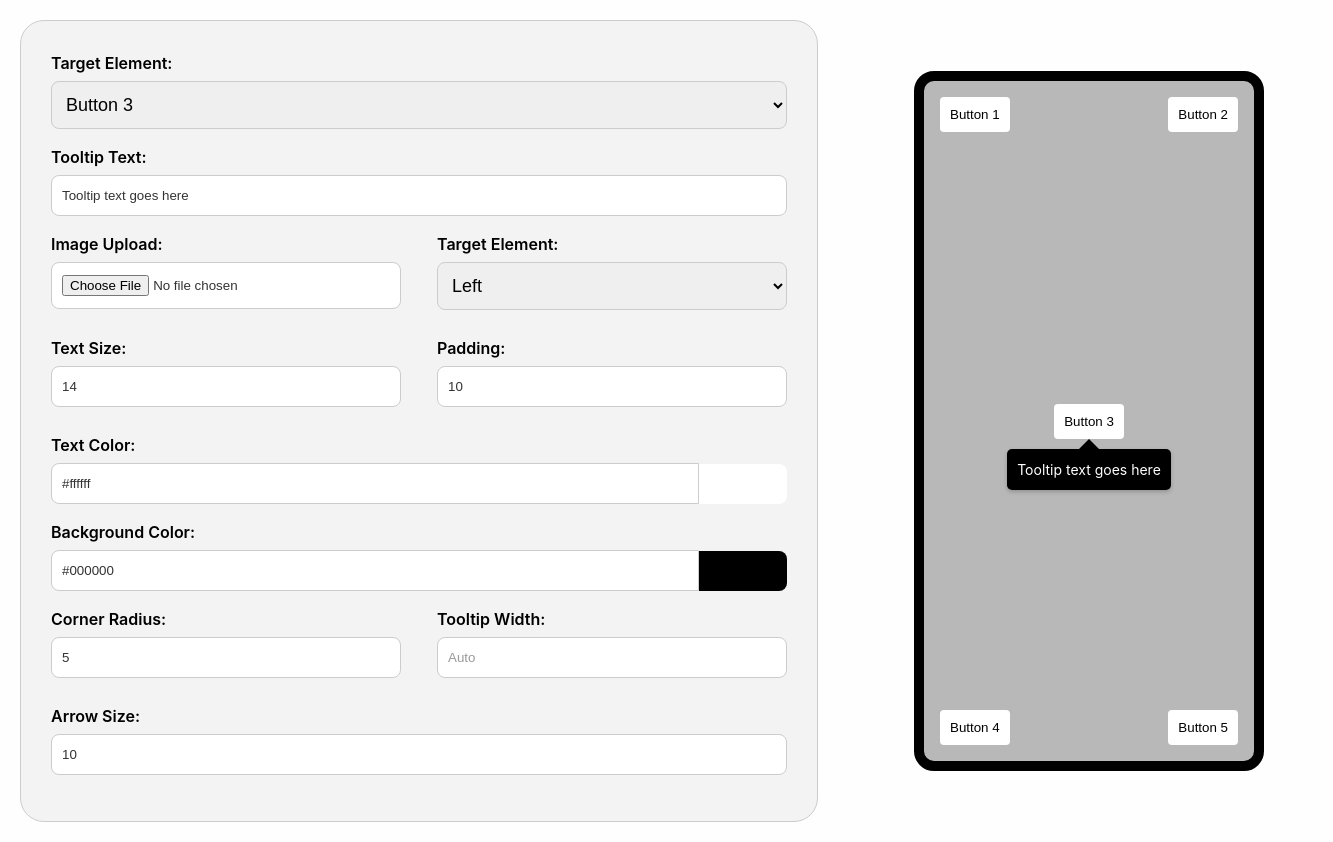
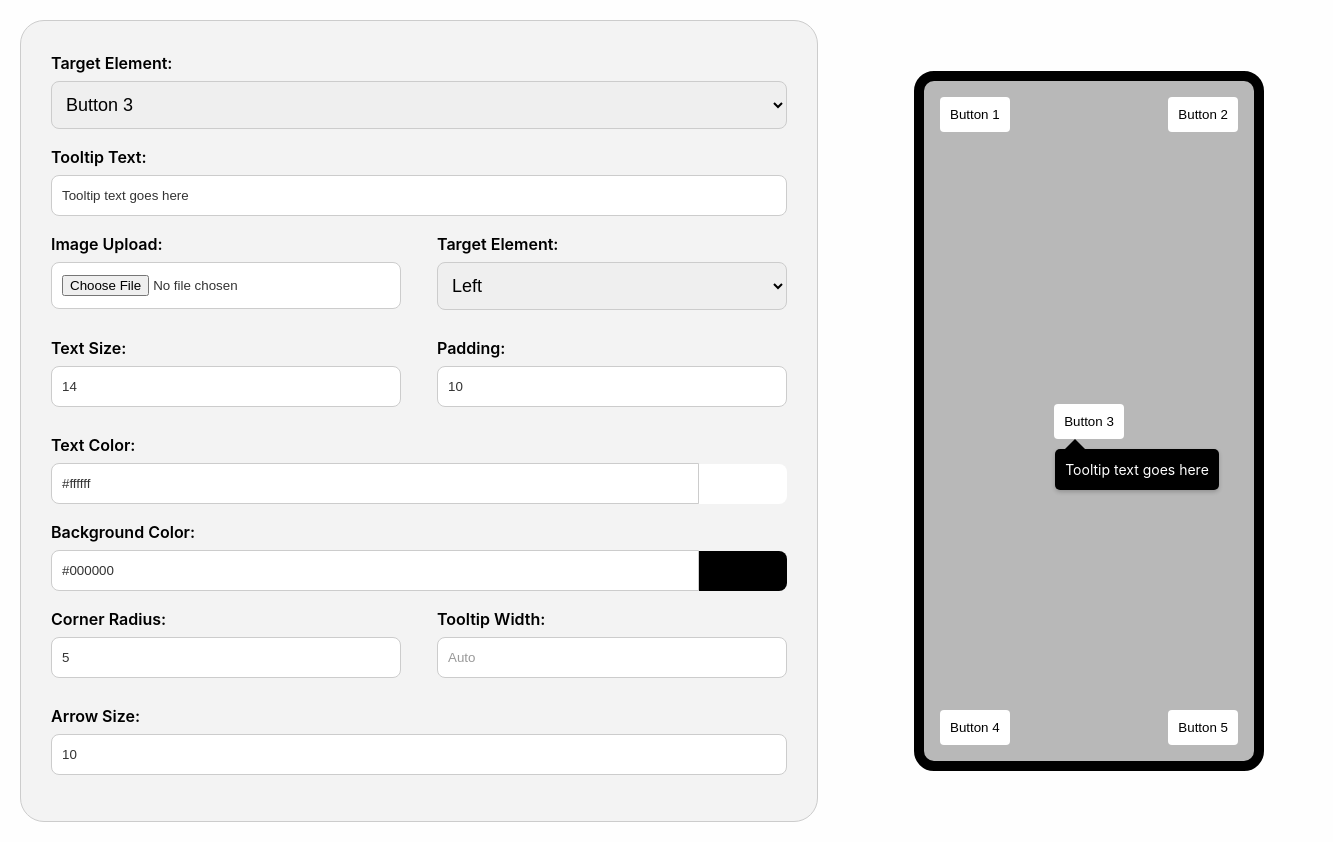
Before and after one commit to saipranay47/tooltips, a React (Vite) app: page / in a window 1280 px wide. Shown: the whole page, 1333 px wide, since content can reach past the window. Built offline with nearby package versions, Linux system fonts and the light colour scheme.

Commit message:
Add ButtonComponent
- create a saperate component for button to reduce code reusability and make it more readable

```diff
--- /dev/null
+++ b/src/components/preview/ButtonComp.jsx
@@ -0,0 +1,30 @@
+import React from "react";
+import Tooltip from "../Tooltip";
+import { useTooltipContext } from "../../context/TooltipContext";
+import { Button } from "./MobilePreviewElements";
+
+function ButtonComp({ number }) {
+  const { formData } = useTooltipContext();
+
+  return (
+    <Tooltip
+      text={formData.tooltipText}
+      textsize={formData.textSize + "px"}
+      bgcolor={formData.backgroundColor}
+      textcolor={formData.textColor}
+      padding={formData.padding + "px"}
+      cornerradius={formData.cornerRadius + "px"}
+      tooltipwidth={formData.tooltipWidth}
+      arrowheight={formData.arrowSize + "px"}
+      horizontalposition={"start"}
+      verticalposition={"bottom"}
+      alwaysvisible={formData.targetElement === "button" + number}
+      imageFile={formData.imageFile}
+      imageposition={formData.imageposition}
+    >
+      <Button>Button {number}</Button>
+    </Tooltip>
+  );
+}
+
+export default ButtonComp;
--- a/src/components/preview/MobilePreview.jsx
+++ b/src/components/preview/MobilePreview.jsx
@@ -1,102 +1,19 @@
 import React from "react";
-import Tooltip from "../Tooltip";
-import { useTooltipContext } from "../../context/TooltipContext";
-import { MobileContainer, Button, Row } from "./MobilePreviewElements";
-
+import { MobileContainer, Row } from "./MobilePreviewElements";
+import ButtonComp from "./ButtonComp";
 function MobilePreview() {
-  const { formData } = useTooltipContext();
   return (
     <MobileContainer>
       <Row>
-        <Tooltip
-          text={formData.tooltipText}
-          textsize={formData.textSize + "px"}
-          bgcolor={formData.backgroundColor}
-          textcolor={formData.textColor}
-          padding={formData.padding + "px"}
-          cornerradius={formData.cornerRadius + "px"}
-          tooltipwidth={formData.tooltipWidth}
-          arrowheight={formData.arrowSize + "px"}
-          horizontalposition={"start"}
-          verticalposition={"bottom"}
-          alwaysvisible={formData.targetElement === "button1"}
-          imageFile = {formData.imageFile}
-          imageposition = {formData.imageposition}
-        >
-          <Button>Button 1</Button>
-        </Tooltip>
-        <Tooltip
-          text={formData.tooltipText}
-          textsize={formData.textSize + "px"}
-          bgcolor={formData.backgroundColor}
-          textcolor={formData.textColor}
-          padding={formData.padding + "px"}
-          cornerradius={formData.cornerRadius + "px"}
-          tooltipwidth={formData.tooltipWidth}
-          arrowheight={formData.arrowSize + "px"}
-          horizontalposition={"end"}
-          verticalposition={"bottom"}
-          alwaysvisible={formData.targetElement === "button2"}
-          imageFile = {formData.imageFile}
-          imageposition = {formData.imageposition}
-        >
-          <Button>Button 2</Button>
-        </Tooltip>
+        <ButtonComp number={1} />
+        <ButtonComp number={2} />
       </Row>
       <Row style={{ justifyContent: "center" }}>
-        <Tooltip
-          text={formData.tooltipText}
-          textsize={formData.textSize + "px"}
-          bgcolor={formData.backgroundColor}
-          textcolor={formData.textColor}
-          padding={formData.padding + "px"}
-          cornerradius={formData.cornerRadius + "px"}
-          tooltipwidth={formData.tooltipWidth}
-          arrowheight={formData.arrowSize + "px"}
-          horizontalposition={"center"}
-          verticalposition={"bottom"}
-          alwaysvisible={formData.targetElement === "button3"}
-          imageFile = {formData.imageFile}
-          imageposition = {formData.imageposition}
-        >
-          <Button>Button 3</Button>
-        </Tooltip>
+        <ButtonComp number={3} />
       </Row>
       <Row>
-        <Tooltip
-          text={formData.tooltipText}
-          textsize={formData.textSize + "px"}
-          bgcolor={formData.backgroundColor}
-          textcolor={formData.textColor}
-          padding={formData.padding + "px"}
-          cornerradius={formData.cornerRadius + "px"}
-          tooltipwidth={formData.tooltipWidth}
-          arrowheight={formData.arrowSize + "px"}
-          horizontalposition={"start"}
-          verticalposition={"top"}
-          alwaysvisible={formData.targetElement === "button4"}
-          imageFile = {formData.imageFile}
-          imageposition = {formData.imageposition}
-        >
-          <Button>Button 4</Button>
-        </Tooltip>
-        <Tooltip
-          text={formData.tooltipText}
-          textsize={formData.textSize + "px"}
-          bgcolor={formData.backgroundColor}
-          textcolor={formData.textColor}
-          padding={formData.padding + "px"}
-          cornerradius={formData.cornerRadius + "px"}
-          tooltipwidth={formData.tooltipWidth}
-          arrowheight={formData.arrowSize + "px"}
-          horizontalposition={"end"}
-          verticalposition={"top"}
-          alwaysvisible={formData.targetElement === "button5"}
-          imageFile = {formData.imageFile}
-          imageposition = {formData.imageposition}
-        >
-          <Button>Button 5</Button>
-        </Tooltip>
+        <ButtonComp number={4} />
+        <ButtonComp number={5} />
       </Row>
     </MobileContainer>
   );
```
